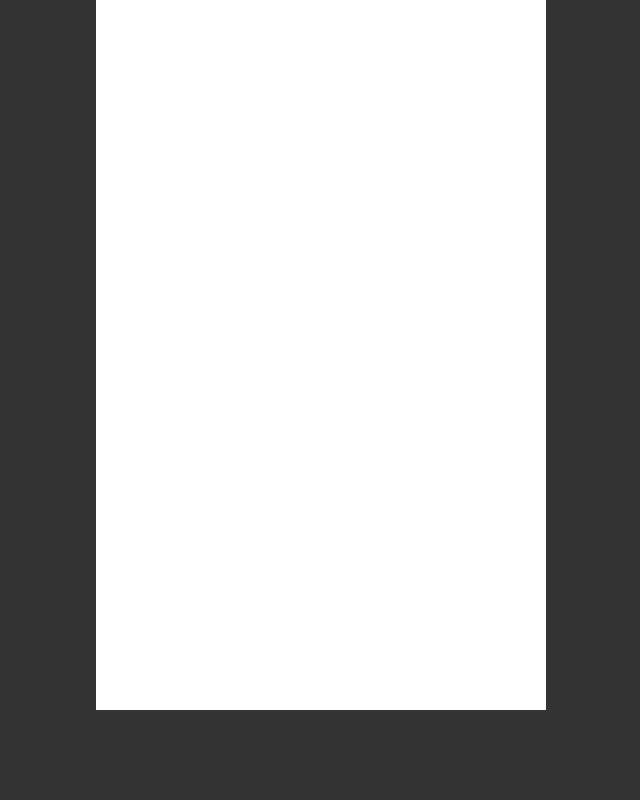
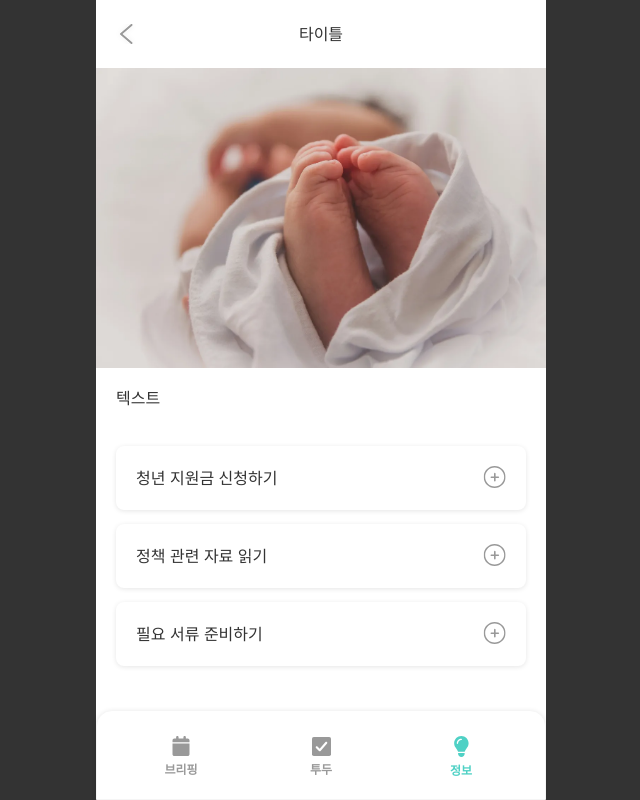
Before and after one commit to WomanTech2025-MoWo/MoWo_FE, a React (Create React App) app: page /infos/knowhows/1 in a window 1280 px wide. Shown: the whole page, without its empty margins (319-959 px from the left). Built offline with nearby package versions, Linux system fonts and the light colour scheme; a web font is replaced by a local one.

Commit message:
✨[Feat] InfosDetailPage 레이아웃 구성

```diff
--- a/src/pages/infos/InfosDetailPage.tsx
+++ b/src/pages/infos/InfosDetailPage.tsx
@@ -1,7 +1,29 @@
 import React from 'react';
+import styled from 'styled-components';
+import HeaderWithBack from '../../layouts/HeaderWithBack';
+import GlobalNavigation from '../../layouts/GlobalNavigation';
+import detailImage from '../../assets/features/infos/knowhows-detail.webp';
+import InnerLayout from '../../layouts/InnerLayout';
+import TodoSuggestions from './components/TodoSuggestions';
+
+const InfosDetailWrap = styled.div``;
 
 const InfosDetailPage = () => {
-  return <></>;
+  return (
+    <InfosDetailWrap>
+      <HeaderWithBack>타이틀</HeaderWithBack>
+      <div>
+        <div>
+          <img src={detailImage} alt="타이틀" />
+        </div>
+        <div>
+          <InnerLayout>텍스트</InnerLayout>
+        </div>
+        <TodoSuggestions />
+      </div>
+      <GlobalNavigation />
+    </InfosDetailWrap>
+  );
 };
 
 export default InfosDetailPage;
```
